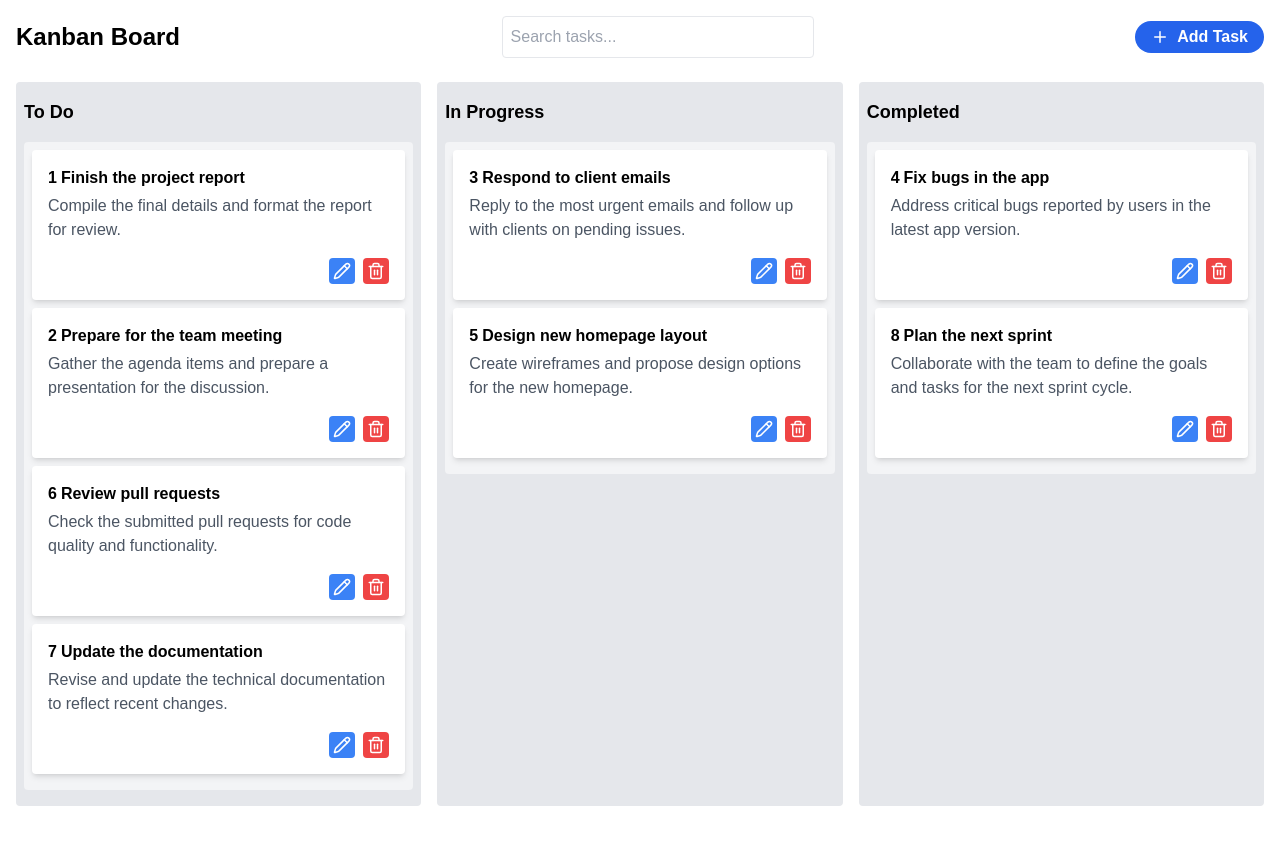
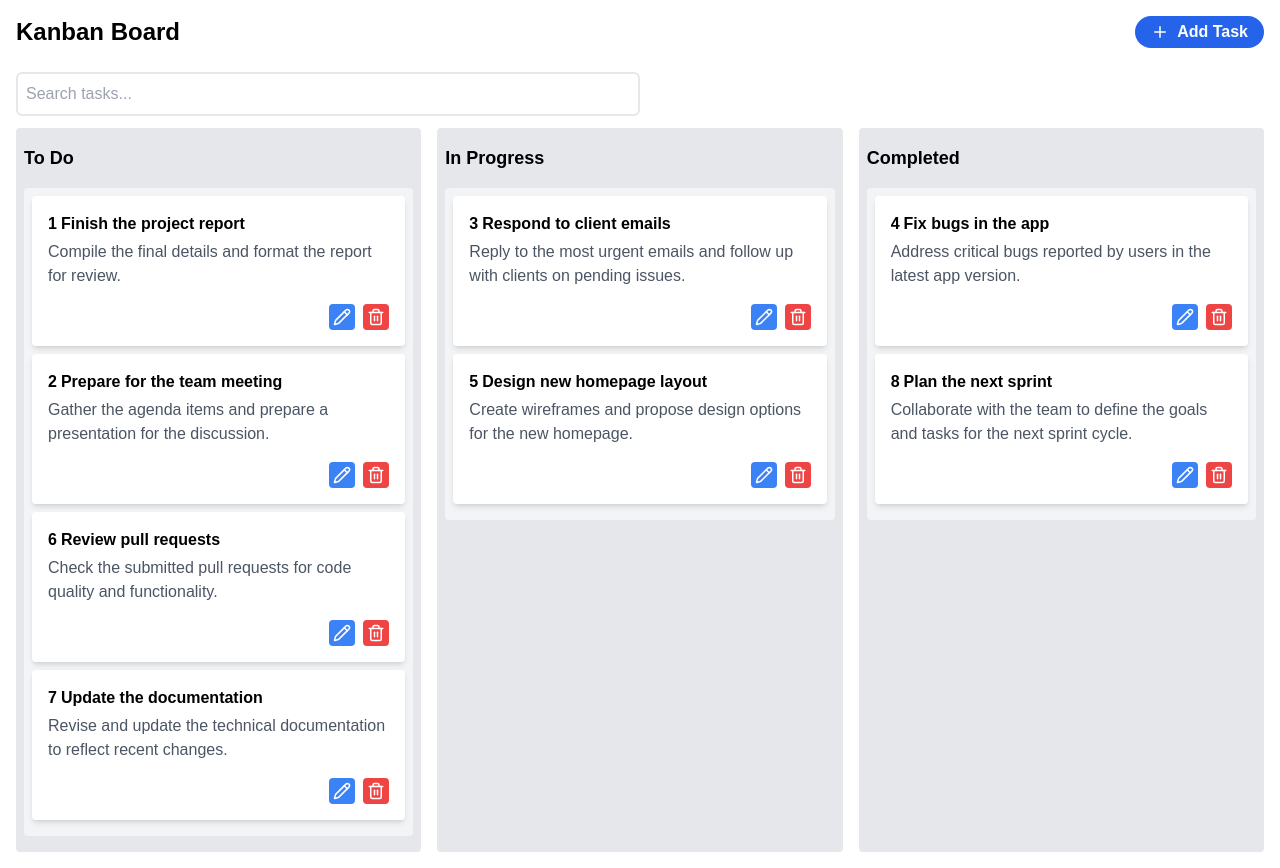
Before and after one commit to nmayur/kanban-knorex, a Next.js app: page / in a window 1280 px wide. Before the commit the page ends 822 px from the top, so only its background shows below. Built offline with nearby package versions, Linux system fonts and the light colour scheme.

Commit message:
search ui fixes

```diff
--- a/pages/index.tsx
+++ b/pages/index.tsx
@@ -44,15 +44,6 @@ export default function Home() {
       <div className="lg:container mx-auto p-4">
         <div className="flex justify-between items-center gap-4 mb-6">
           <h1 className="text-2xl font-bold">Kanban Board</h1>
-          <div className="w-1/4">
-            <input
-              type="text"
-              className="p-2 border rounded w-full"
-              placeholder="Search tasks..."
-              value={searchQuery}
-              onChange={(e) => setSearchQuery(e.target.value)}
-            />
-          </div>
           <button
             onClick={() => setOpenAddModal(true)}
             className="bg-blue-600 text-white font-semibold px-4 py-1 rounded-full flex items-center"
@@ -65,6 +56,16 @@ export default function Home() {
           <AddTask openModal={openAddModal} setOpenModal={setOpenAddModal} />
         )}
 
+        <div className="md:w-1/2 w-full mb-3">
+          <input
+            type="text"
+            className="p-2 border-2 rounded-md w-full"
+            placeholder="Search tasks..."
+            value={searchQuery}
+            onChange={(e) => setSearchQuery(e.target.value)}
+          />
+        </div>
+
         <Board filteredTasks={filteredTasks} />
       </div>
     </div>
--- a/styles/globals.css
+++ b/styles/globals.css
@@ -5,3 +5,9 @@
 body {
   font-family: Arial, Helvetica, sans-serif;
 }
+
+@layer base {
+  :root {
+    --radius: 0.5rem;
+  }
+}
```
Also changed, not shown: shared/utils.ts (added, +9 -0 lines).
